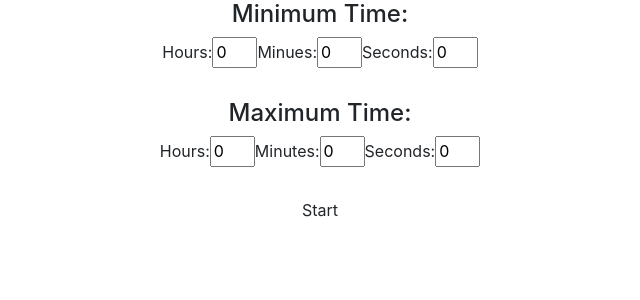
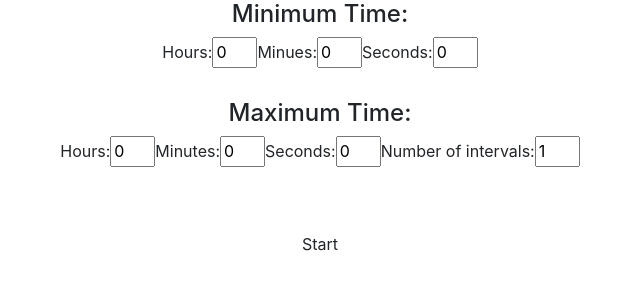
Before and after one commit to Jbsiefken/random-timer, an Angular app: page / in a window 1280 px wide. Shown: the top 300 px of the page, without its empty margins (320-960 px from the left). Built offline with nearby package versions, Linux system fonts and the light colour scheme.

Commit message:
Adds error message to UI; adds reps input

```diff
--- a/src/app/timer/timer.component.html
+++ b/src/app/timer/timer.component.html
@@ -27,8 +27,14 @@
             <label for="maxMin"> Minutes: </label>
             <input id="maxMin" [(ngModel)]="maxMin" name="maxMin" class="numInput" type="number" min="0" max="59" value="0">
             <Label for="maxSec"> Seconds: </Label>
-        <input id="maxSec" [(ngModel)]="maxSec" name="maxSec" class="numInput" type="number" min="0" max="59" value="0">
+            <input id="maxSec" [(ngModel)]="maxSec" name="maxSec" class="numInput" type="number" min="0" max="59" value="0">
+            <label for="reps"> Number of intervals: </label>
+            <input id="reps" [(ngModel)]="reps" name="reps" class="numInput" type="number" min="1" max="99" value="1">
         </form>
+    </div>
+    <br />
+    <div>
+        <h5>{{ message }}</h5>
     </div>
     <br />
     <div id="button" class="circle" (click)="buttonClicked()">
```
